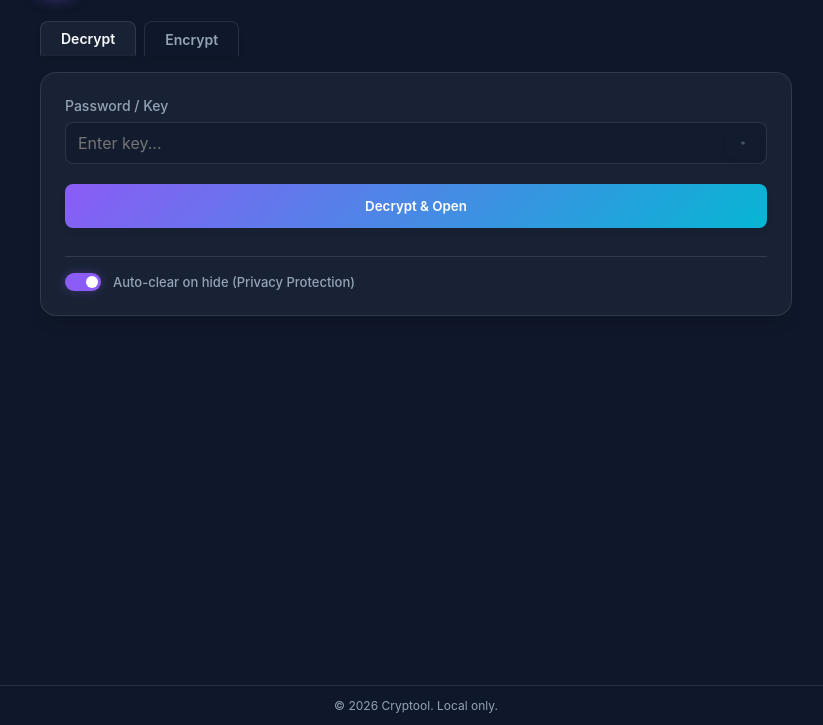
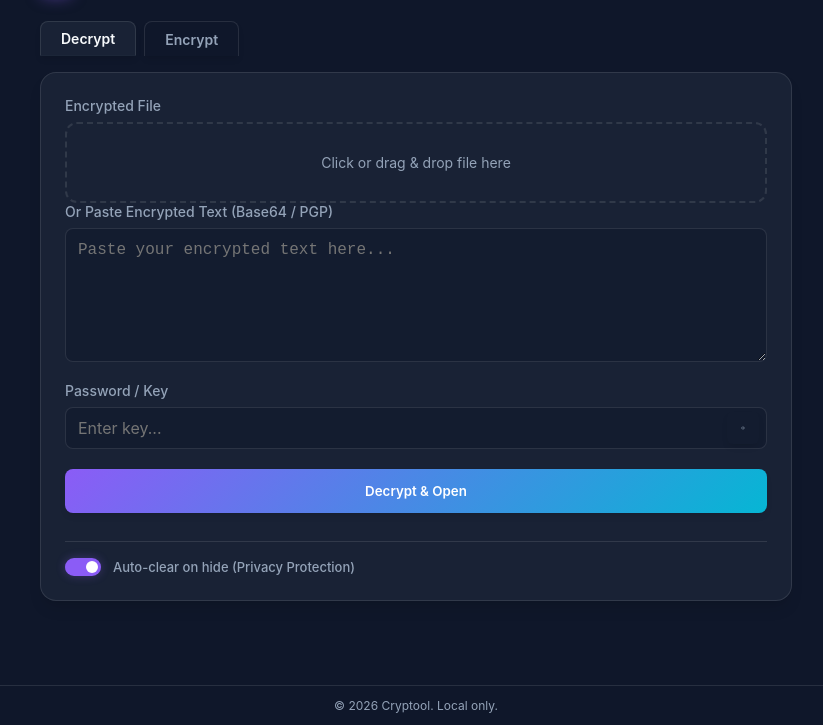
Before and after one commit to ifritJP/cryptool_webext, a browser extension: page src/viewer.html in a window 1280 px wide. Shown: the part 75-800 px from the top of the page, without its empty margins (224-1047 px from the left). Drawn offline with Linux system fonts and the light colour scheme.

Commit message:
fix: restore missing decrypt-section in viewer.html

```diff
--- a/src/viewer.html
+++ b/src/viewer.html
@@ -21,6 +21,19 @@
         </div>
 
         <div id="setup-view" class="card">
+            <div id="decrypt-section">
+                <div class="input-group">
+                    <label for="file-input">Encrypted File</label>
+                    <div id="drop-zone" class="file-drop-zone">
+                        <p class="file-info">Click or drag & drop file here</p>
+                        <input type="file" id="file-input" accept=".enc,.txt,.memo">
+                    </div>
+                </div>
+                <div class="input-group">
+                    <label for="encrypted-text-input">Or Paste Encrypted Text (Base64 / PGP)</label>
+                    <textarea id="encrypted-text-input" placeholder="Paste your encrypted text here..." rows="6" class="memo-textarea"></textarea>
+                </div>
+            </div>
 
             <div id="encrypt-section" style="display: none;">
                 <div class="input-group">
```
Also changed, not shown: docs/work_record.md (+2 -2 lines).
